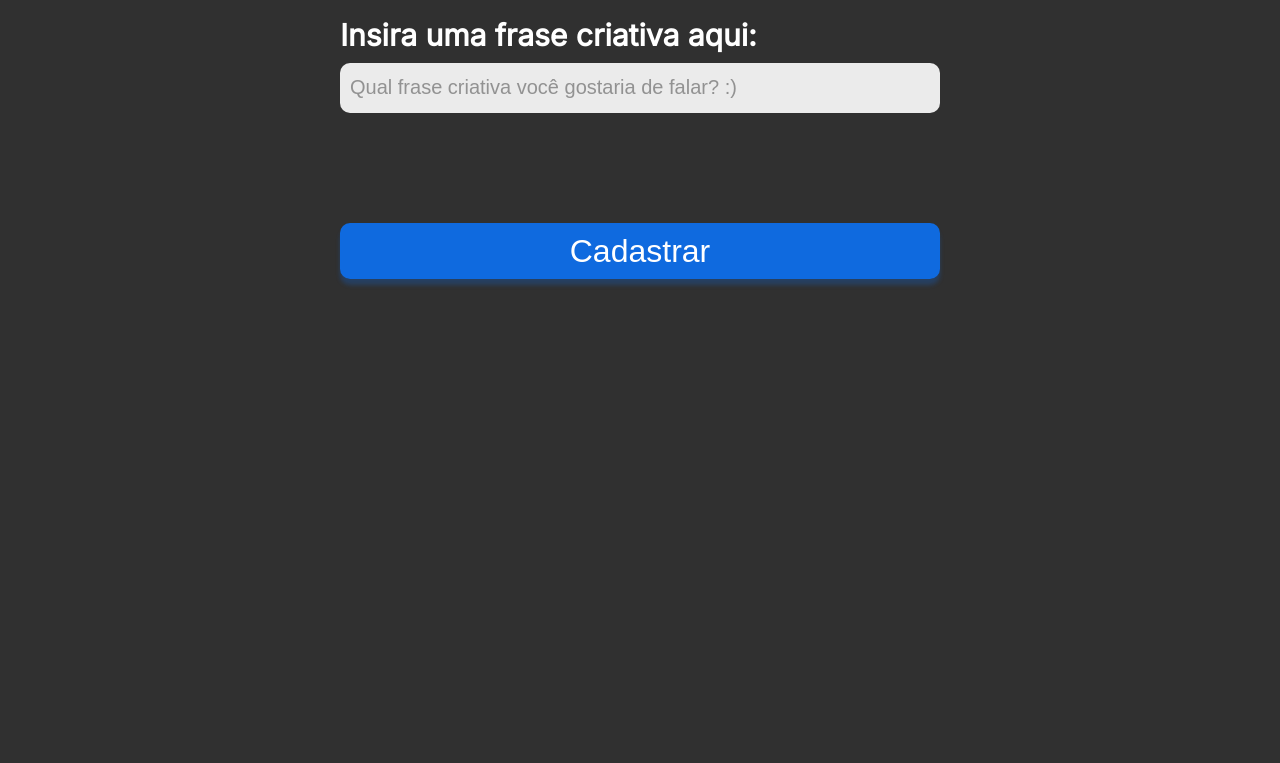
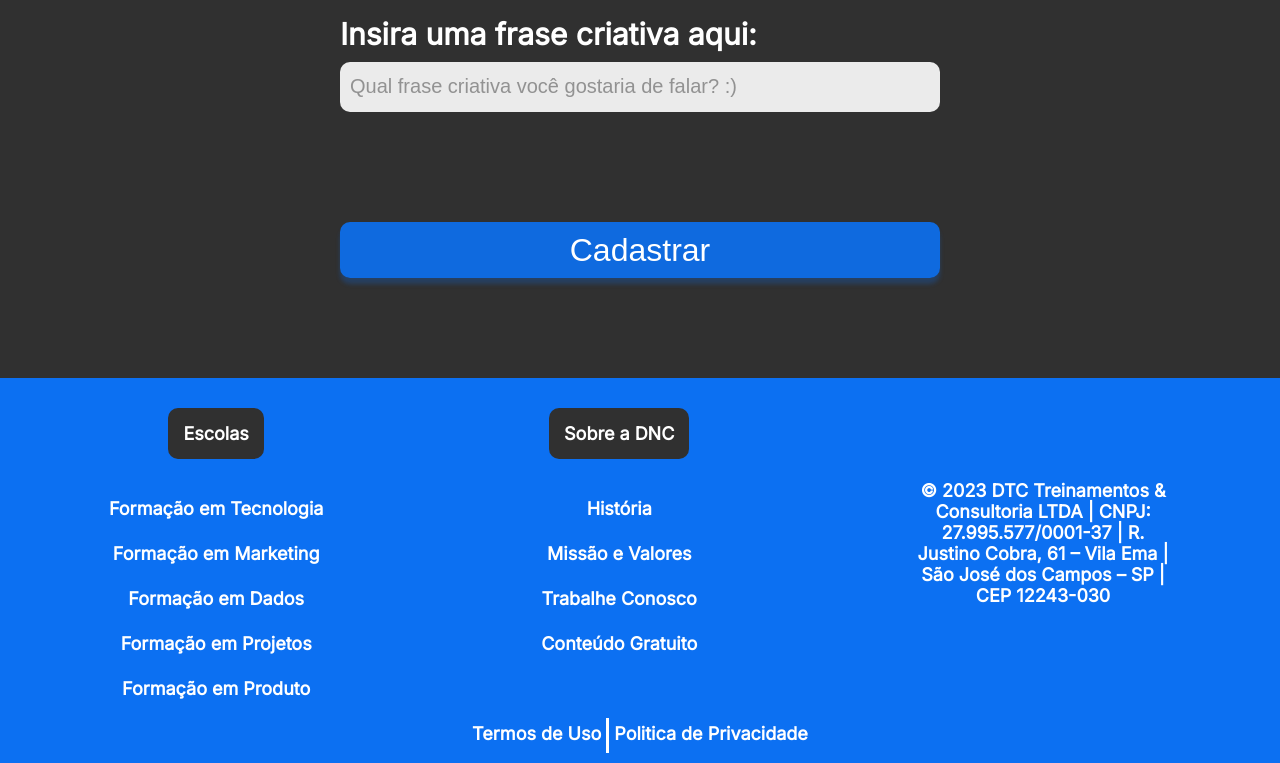
Before and after one commit to luadants/bootcamp-dnc, a plain HTML site: page index.html in a window 1280 px wide. Shown: the part 1277-2040 px from the top of the page. Before the commit the page ends 1656 px from the top, so only its background shows below. Drawn offline with Linux system fonts and the light colour scheme.

Commit message:
adicionando media query no footer

```diff
--- a/estilo.css
+++ b/estilo.css
@@ -5,10 +5,7 @@
     --azul-dnc: #0c70f2;
     --preto-dnc: #303030;
     --cinza-hover: #c9c9c9;
-
-    --font-padrão: 'inter';
-
-}
+    --font-padrão: 'inter';}
 
 body{
     margin: 0px; /*margem externa*/
@@ -16,26 +13,24 @@ body{
 
     background: linear-gradient(180deg, rgba(12, 112, 242, 0.5) 19.91%, rgba(12, 112, 242, 0) 24.84%), #303030;
     background-repeat: no-repeat;
+}
 
-
-
-}
 /*menu de navegação principal*/
 #principal {
     width: 100%;
     height: 100px;
-    border: 1px solid black;
-    background-color: #303030;
+    background-color: var(--preto-dnc);
     display: flex;
     justify-content: space-between;
     align-items: center;
-    border-bottom: #bababa;
+    border-bottom: 1px #bababa;
 }
     #menu{
         display: flex;
-        width: 55%;
+        width: 45%;
         justify-content: space-around;
         align-items: center;
+        margin-left: 5%;
     }
     #principal div a{
         font-family: inter;
@@ -45,17 +40,19 @@ body{
         text-decoration: none;
     }
         #principal div a:hover{
-            color: #cccc;
+            color: var(--cinza-hover)
         }
 
         #principal button{
             margin-right: 5%;
             background-color: #0C70F2;
             border: 0px;
+
             font-family: inter;
             font-size: 20px;
             font-weight: 600;
             color:white;
+
             height: 40px;
             width: 80px;
             box-shadow: 3px 2px 4px 0px #0C70F240;
@@ -67,7 +64,6 @@ body{
 section{
     display: flex;
     flex-direction: column;
-    justify-content: center;
     align-items: center;
 
     margin-top: 100px;
@@ -82,8 +78,7 @@ section{
     header h1{
         text-transform: uppercase;
         font-size: 80px;
-        font-weight: 800;
-        font-weight: 800;
+        font-weight: 900;
         margin-bottom: 20px;
         text-align: center;
     }
@@ -153,5 +148,136 @@ section{
         color: white;
         margin-top: 100px;
         cursor: pointer;
+    }
 
+    /* Footer*/
+    footer{
+        width: 100%;
+        background-color: var(--azul-dnc);
     }
+    /*linha 1*/
+
+    footer .linha1{
+        display: flex;
+        justify-content: space-around;
+        align-items: center;
+    }
+    footer ul{
+        list-style: none;
+        margin: 0px;
+        padding: 0px;
+    }
+    footer nav{
+        display: flex;
+        flex-direction: column;
+        align-items: center;
+        height: 330px;
+    }
+    footer h5{
+        text-align: center;
+        color: white;
+        font-weight: 800;
+        font-size: 18px;
+        font-family: var(--font-padrão);
+        background-color: var(--preto-dnc);
+        border-radius: 10px;
+
+        padding: 15px 15px 15px 15px;
+        margin-bottom: 15px;
+    }
+
+    footer ul li{
+        font-family: var(--font-padrão);
+        text-align: center;
+        color: white;
+        font-weight: 600;
+        font-size: 18px;
+
+        margin: 24px 0px 20px 0px;
+    }
+    footer ul li a{
+        color: white;
+        text-decoration: none;
+    }
+
+    footer ul li a:hover{
+        color: var(--cinza-hover);
+    }
+
+    footer .endereco{
+        font-family: var(--font-padrão);
+        font-weight: 600;
+        font-size: 18px;
+        color: white;
+        text-align: center;
+        width: 20%;
+    }
+
+    /*linha 2*/
+
+    footer .linha2{
+        height: 35px;
+        display: flex;
+        justify-content: center;
+        margin: 0px;
+        padding: 10px;
+    }
+
+    footer .linha2 a{
+        font-family: var(--font-padrão);
+        font-size: 18px;
+        font-weight: 600;
+        color: white;
+        text-decoration: none;
+        padding: 5px;
+    }
+footer .linha2 a:first-child{
+    border-right: 3px solid white;
+}
+footer .linha2 a:hover{
+    color: var(--cinza-hover);
+}
+
+@media only screen and (max-width: 600px){
+    /*menu*/
+    #principal{
+        flex-direction: column;
+        height: auto;
+    }
+    #menu{
+        flex-direction: column;
+        width: 100%;
+        margin: 0px;
+    }
+    #menu a{
+        display: flex;
+        align-items: center;
+        height: 50px;
+    }
+    #principal button{
+        width: 100%;
+        margin: 0px;
+    }
+    section h1{
+        font-size:30px;
+    }
+    section h2{
+        font-size: 28px;
+        padding-right: 15px;
+        padding-left: 15px;
+    }
+    form{
+        width: 95%;
+        font-size: 20px;
+    }
+    .checkbox-itens label{
+        font-size:17px;
+    }
+    footer .linha1{
+        flex-direction: column;
+    }
+    footer .endereco{
+        width: 95%;
+        margin-bottom: 20px;
+    }
+}
--- a/index.html
+++ b/index.html
@@ -16,6 +16,7 @@
         </div>
         <button>Login</button>
     </nav>
+
     <section>
         <header>
             <h1>Bootcamp dnc</h1>
@@ -74,5 +75,55 @@
         </form>
 
     </section>
+
+    <footer>
+        <div class="linha1">
+            <nav>
+                <h5>Escolas</h5>
+                <ul>
+                    <li>
+                        <a href="">Formação em Tecnologia</a>
+                   </li>
+                    <li>
+                        <a href="">Formação em Marketing</a>
+                    </li>
+                    <li>
+                        <a href="">Formação em Dados</a>
+                    </li>
+                    <li>
+                        <a href="">Formação em Projetos</a>
+                    </li>
+                    <li>
+                        <a href="">Formação em Produto</a>
+                    </li>
+                </ul>
+            </nav>
+            <nav>
+                <h5>Sobre a DNC</h5>
+                <ul>
+                  <li>
+                     <a href="">História</a>
+                 </li>
+                  <li>
+                     <a href="">Missão e Valores</a>
+                 </li>
+                  <li>
+                     <a href="">Trabalhe Conosco</a>
+                 </li>
+                  <li>
+                     <a href="">Conteúdo Gratuito</a>
+                 </li>
+                </ul>
+            </nav>
+            <div class="endereco">
+                © 2023 DTC Treinamentos & Consultoria LTDA | CNPJ: 27.995.577/0001-37 | R. Justino Cobra, 61 – Vila Ema | São José dos Campos – SP | CEP 12243-030
+            </div>
+        </div>
+        <div class="linha2">
+             <a href="">Termos de Uso</a>
+             <a href="">Politica de Privacidade</a>
+        </div>
+    </footer>
+
 </body>
 </html>
```
